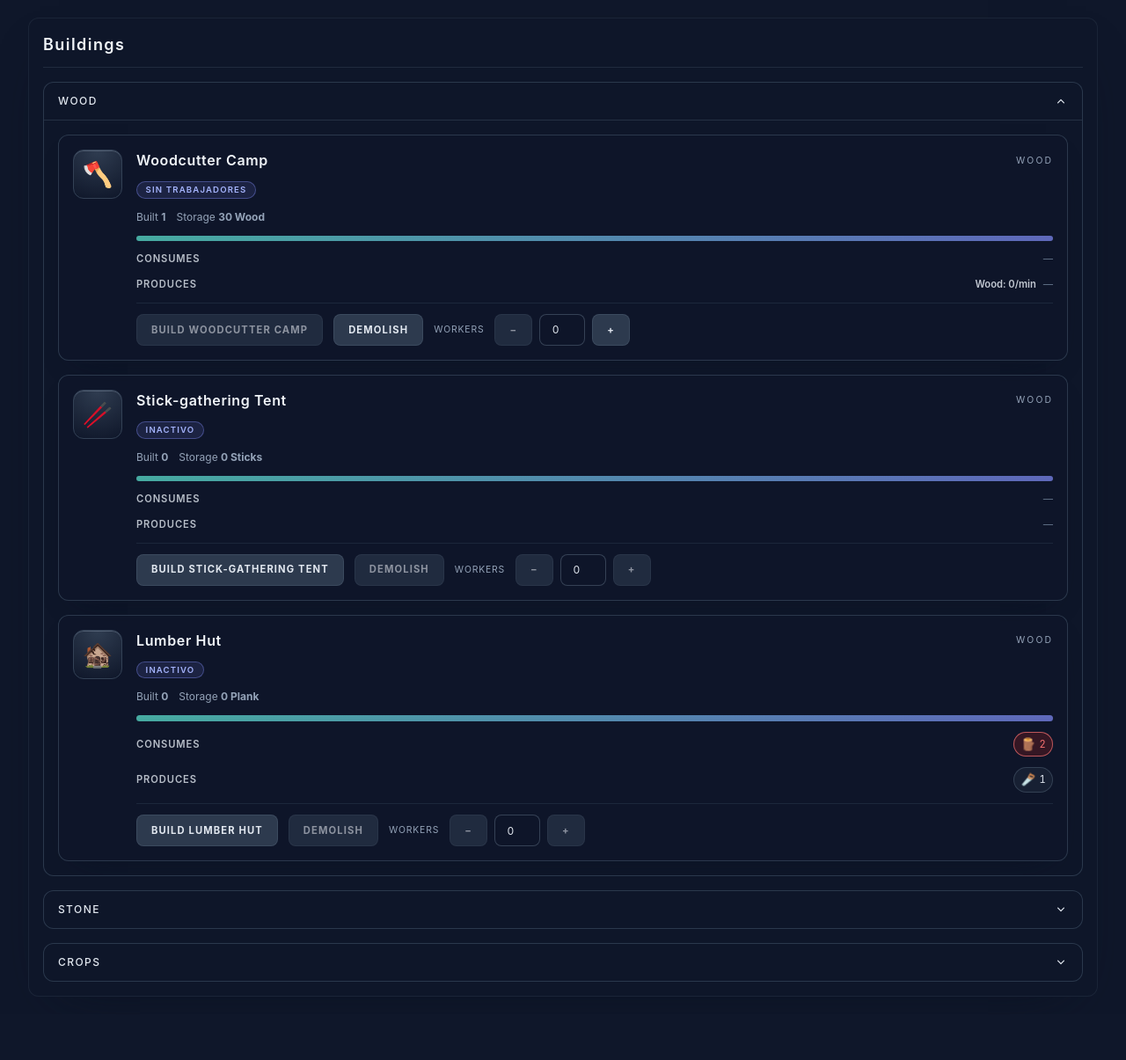
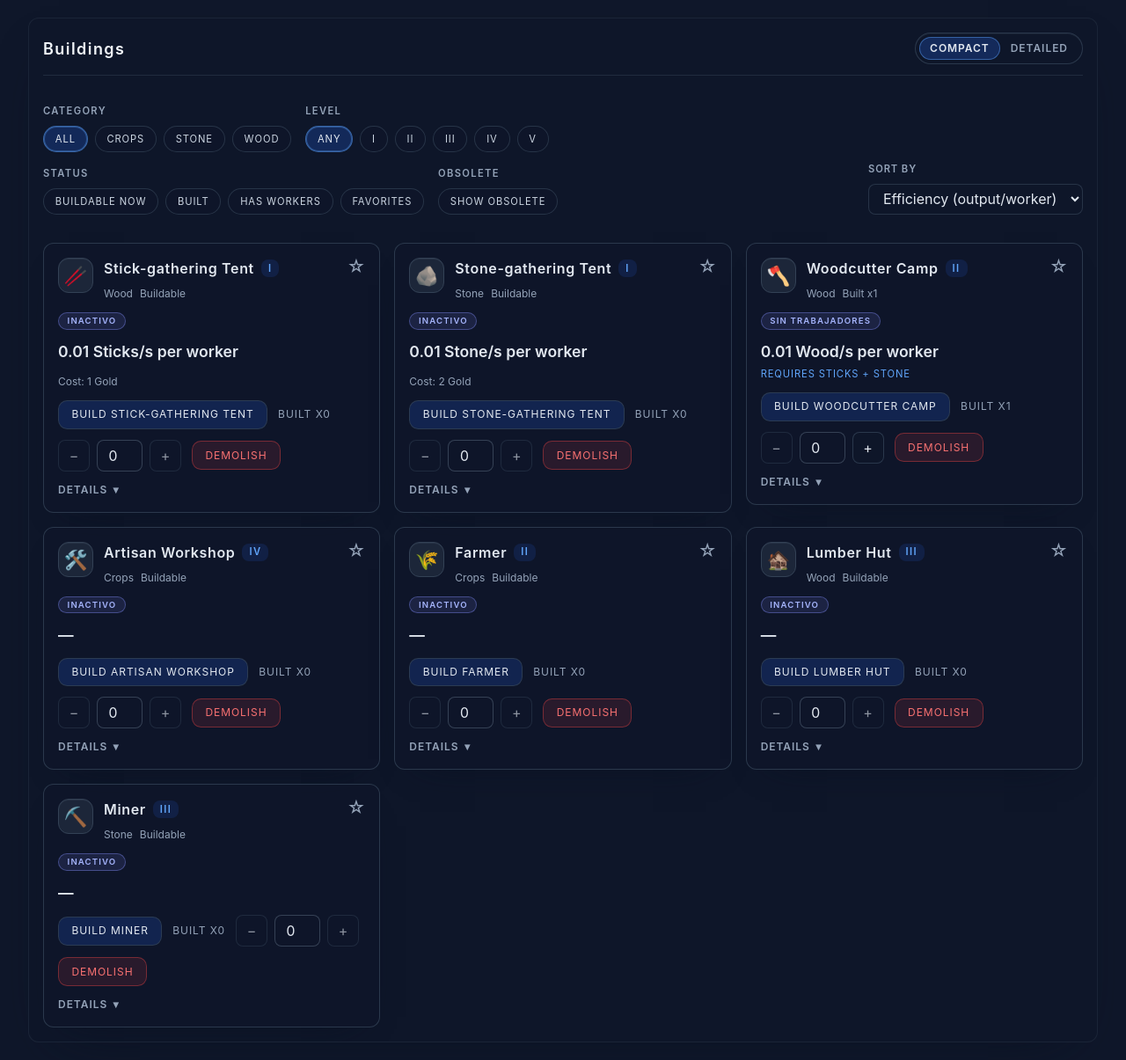
Before and after one commit to DerekSmithEstrada/kingdom, a Flask app: page / in a window 1280 px wide, after a click on "BUILDINGS". Shown: the part 299-1504 px from the top of the page at 88% size. Before the commit the page ends 1432 px from the top, so only its background shows below. Run offline with Flask 3, Linux system fonts and the light colour scheme; some libraries are stand-ins or nearby versions.

Commit message:
Refactor buildings UI with compact grid and filters

```diff
--- a/static/styles.css
+++ b/static/styles.css
@@ -119,6 +119,18 @@
 
 .view-panel[hidden] {
   display: none;
+}
+
+.sr-only {
+  position: absolute;
+  width: 1px;
+  height: 1px;
+  padding: 0;
+  margin: -1px;
+  overflow: hidden;
+  clip: rect(0, 0, 0, 0);
+  white-space: nowrap;
+  border: 0;
 }
 
 .inventory-grid {
@@ -407,35 +419,6 @@
   padding: var(--space-16);
 }
 
-.accordion.open .accordion-content {
-  display: block;
-}
-
-.accordion.open .accordion-trigger svg {
-  transform: rotate(180deg);
-}
-
-#building-accordion {
-  display: grid;
-  gap: var(--space-16);
-}
-
-#building-accordion > * {
-  margin: 0 !important;
-}
-
-.accordion-content > ul {
-  display: grid;
-  gap: var(--space-16);
-  margin: 0;
-  padding: 0;
-  list-style: none;
-}
-
-.accordion-content > ul > * {
-  margin: 0 !important;
-}
-
 #jobs-list,
 #trade-list {
   display: grid;
@@ -455,63 +438,413 @@
   margin: 0 !important;
 }
 
+.building-panel-header {
+  display: flex;
+  align-items: center;
+  justify-content: space-between;
+  gap: var(--space-16);
+  flex-wrap: wrap;
+}
+
+.density-toggle {
+  display: inline-flex;
+  border: 1px solid rgb(51 65 85 / 0.8);
+  border-radius: 9999px;
+  padding: var(--space-4);
+  background: rgb(15 23 42 / 0.75);
+  box-shadow: inset 0 1px 0 rgb(148 163 184 / 0.08);
+}
+
+.density-toggle__button {
+  appearance: none;
+  border: none;
+  background: transparent;
+  color: rgb(148 163 184);
+  padding: 0.25rem 0.75rem;
+  border-radius: 9999px;
+  font-size: 0.75rem;
+  font-weight: 600;
+  letter-spacing: 0.08em;
+  text-transform: uppercase;
+  cursor: pointer;
+  transition: background-color 0.2s ease, color 0.2s ease;
+}
+
+.density-toggle__button.is-active {
+  background: rgb(37 99 235 / 0.25);
+  color: rgb(226 232 240);
+  box-shadow: inset 0 0 0 1px rgb(96 165 250 / 0.45);
+}
+
+.building-toolbar {
+  display: flex;
+  flex-direction: column;
+  gap: var(--space-16);
+  margin-top: var(--space-16);
+}
+
+@media (min-width: 768px) {
+  .building-toolbar {
+    flex-direction: row;
+    align-items: flex-end;
+    justify-content: space-between;
+  }
+}
+
+.building-toolbar__filters {
+  display: flex;
+  flex-wrap: wrap;
+  gap: var(--space-16);
+  align-items: flex-start;
+}
+
+.filter-group {
+  display: flex;
+  flex-direction: column;
+  gap: var(--space-8);
+}
+
+.filter-group__label {
+  font-size: 0.7rem;
+  font-weight: 600;
+  letter-spacing: 0.12em;
+  text-transform: uppercase;
+  color: rgb(148 163 184);
+}
+
+.filter-group__chips {
+  display: flex;
+  flex-wrap: wrap;
+  gap: var(--space-8);
+}
+
+.filter-chip,
+.toggle-chip {
+  appearance: none;
+  border: 1px solid rgb(51 65 85 / 0.7);
+  background: rgb(15 23 42 / 0.55);
+  color: rgb(203 213 225);
+  border-radius: 9999px;
+  padding: 0.35rem 0.8rem;
+  font-size: 0.7rem;
+  letter-spacing: 0.08em;
+  text-transform: uppercase;
+  cursor: pointer;
+  transition: background-color 0.2s ease, border-color 0.2s ease,
+    color 0.2s ease, box-shadow 0.2s ease;
+}
+
+.filter-chip[aria-pressed="true"],
+.toggle-chip[aria-pressed="true"] {
+  background: rgb(37 99 235 / 0.25);
+  border-color: rgb(96 165 250 / 0.5);
+  color: rgb(226 232 240);
+  box-shadow: inset 0 0 0 1px rgb(96 165 250 / 0.35);
+}
+
+.filter-chip:hover,
+.toggle-chip:hover,
+.filter-chip:focus-visible,
+.toggle-chip:focus-visible {
+  color: rgb(226 232 240);
+  border-color: rgb(96 165 250 / 0.45);
+}
+
+.building-toolbar__sort {
+  display: flex;
+  flex-direction: column;
+  gap: var(--space-8);
+}
+
+.sort-label {
+  font-size: 0.7rem;
+  font-weight: 600;
+  letter-spacing: 0.08em;
+  text-transform: uppercase;
+  color: rgb(148 163 184);
+}
+
+.sort-select {
+  min-width: 12rem;
+  padding: 0.35rem 0.75rem;
+  border-radius: 0.5rem;
+  border: 1px solid rgb(51 65 85 / 0.7);
+  background: rgb(15 23 42 / 0.75);
+  color: rgb(226 232 240);
+}
+
+.building-grid {
+  display: grid;
+  gap: var(--space-16);
+  margin-top: var(--space-16);
+  grid-template-columns: repeat(1, minmax(0, 1fr));
+}
+
+@media (min-width: 768px) {
+  .building-grid {
+    grid-template-columns: repeat(2, minmax(0, 1fr));
+  }
+}
+
+@media (min-width: 1280px) {
+  .building-grid {
+    grid-template-columns: repeat(3, minmax(0, 1fr));
+  }
+}
+
 .building-card {
-  display: grid;
-  grid-template-columns: auto minmax(0, 1fr);
-  gap: var(--space-16);
+  display: flex;
+  flex-direction: column;
+  gap: var(--space-12);
   border-radius: var(--card-radius);
   border: 1px solid rgb(51 65 85 / 0.8);
   background: rgb(15 23 42 / 0.6);
   padding: var(--card-padding);
-  box-shadow: 0 15px 35px -25px rgb(8 15 30 / 0.8);
-  overflow: hidden;
+  box-shadow: 0 18px 40px -30px rgb(8 15 30 / 0.85);
+  min-height: 12.5rem;
+  position: relative;
+}
+
+.building-card--highlighted {
+  border-color: rgb(94 234 212 / 0.6);
+  box-shadow: 0 0 0 1px rgb(94 234 212 / 0.35),
+    0 18px 40px -30px rgb(94 234 212 / 0.4);
+}
+
+.building-card--dimmed {
+  opacity: 0.5;
+  filter: saturate(0.6);
+}
+
+.building-card--obsolete {
+  border-color: rgb(250 204 21 / 0.6);
+  box-shadow: 0 0 0 1px rgb(250 204 21 / 0.35),
+    0 18px 40px -30px rgb(250 204 21 / 0.4);
+}
+
+.building-card__header {
+  display: flex;
   align-items: flex-start;
-}
-
-.building-card--highlighted {
-  border-color: rgb(251 191 36 / 0.65);
-  box-shadow: 0 0 0 1px rgb(251 191 36 / 0.45),
-    0 22px 48px -28px rgb(251 191 36 / 0.5);
-}
-
-.building-card--dimmed {
-  opacity: 0.45;
-  filter: saturate(0.6);
-}
-
-.building-meta {
+  justify-content: space-between;
+  gap: var(--space-12);
+}
+
+.building-card__icon {
+  display: inline-flex;
+  align-items: center;
+  justify-content: center;
+  width: 2.5rem;
+  height: 2.5rem;
+  border-radius: 0.75rem;
+  background: rgb(30 41 59 / 0.9);
+  font-size: 1.35rem;
+  box-shadow: inset 0 1px 0 rgb(148 163 184 / 0.1);
+}
+
+.building-card__title {
   display: flex;
   flex-direction: column;
-  gap: var(--space-12);
-  font-size: 0.875rem;
+  gap: var(--space-8);
+  flex: 1 1 auto;
   min-width: 0;
 }
 
-.building-card .flex.items-start.justify-between.gap-2 {
-  display: flex;
-  align-items: center;
-  justify-content: space-between;
-  gap: var(--space-12);
+.building-card__name-row {
+  display: flex;
+  align-items: center;
+  gap: var(--space-8);
   flex-wrap: wrap;
-  row-gap: var(--space-8);
-  min-width: 0;
-}
-
-.building-card h3 {
+}
+
+.building-card__name {
   margin: 0;
   font-size: 1rem;
   font-weight: 600;
   letter-spacing: 0.04em;
-  white-space: nowrap;
-  overflow: hidden;
-  text-overflow: ellipsis;
-}
-
-.building-card .text-\[0\.65rem\] {
-  white-space: nowrap;
-  overflow: hidden;
-  text-overflow: ellipsis;
-  color: rgb(148 163 184);
+  color: rgb(226 232 240);
+}
+
+.building-card__level {
+  display: inline-flex;
+  align-items: center;
+  justify-content: center;
+  border-radius: 0.5rem;
+  padding: 0.1rem 0.5rem;
+  font-size: 0.7rem;
+  font-weight: 600;
+  letter-spacing: 0.12em;
+  text-transform: uppercase;
+  color: rgb(96 165 250);
+  background: rgb(37 99 235 / 0.15);
+}
+
+.building-card__subtitle {
+  display: flex;
+  flex-wrap: wrap;
+  gap: 0.5rem;
+  font-size: 0.75rem;
+  color: rgb(148 163 184);
+}
+
+.building-card__favorite {
+  appearance: none;
+  border: none;
+  background: transparent;
+  color: rgb(148 163 184);
+  font-size: 1.25rem;
+  line-height: 1;
+  cursor: pointer;
+  transition: color 0.2s ease;
+}
+
+.building-card__favorite.is-active {
+  color: rgb(250 204 21);
+}
+
+.building-card__favorite:hover,
+.building-card__favorite:focus-visible {
+  color: rgb(250 204 21);
+}
+
+.building-card__body {
+  display: flex;
+  flex-direction: column;
+  gap: var(--space-12);
+}
+
+.building-card__metric {
+  display: flex;
+  flex-direction: column;
+  gap: var(--space-4);
+}
+
+.building-card__metric-value {
+  font-size: 1.1rem;
+  font-weight: 600;
+  color: rgb(226 232 240);
+}
+
+.building-card__requirements {
+  font-size: 0.7rem;
+  color: rgb(96 165 250);
+  text-transform: uppercase;
+  letter-spacing: 0.08em;
+}
+
+.building-card__cost {
+  font-size: 0.75rem;
+  color: rgb(148 163 184);
+}
+
+.building-card__actions {
+  display: flex;
+  flex-wrap: wrap;
+  align-items: center;
+  gap: var(--space-12);
+}
+
+.building-card__build,
+.building-card__demolish {
+  appearance: none;
+  border: 1px solid rgb(51 65 85 / 0.8);
+  background: rgb(37 99 235 / 0.2);
+  color: rgb(226 232 240);
+  border-radius: 0.65rem;
+  padding: 0.4rem 0.9rem;
+  font-size: 0.75rem;
+  letter-spacing: 0.08em;
+  text-transform: uppercase;
+  cursor: pointer;
+  transition: background-color 0.2s ease, border-color 0.2s ease,
+    color 0.2s ease;
+}
+
+.building-card__demolish {
+  background: rgb(239 68 68 / 0.12);
+  border-color: rgb(239 68 68 / 0.4);
+  color: rgb(248 113 113);
+}
+
+.building-card__built {
+  font-size: 0.75rem;
+  color: rgb(148 163 184);
+  text-transform: uppercase;
+  letter-spacing: 0.08em;
+}
+
+.worker-controls {
+  display: inline-flex;
+  align-items: center;
+  gap: var(--space-8);
+}
+
+.worker-controls__button {
+  appearance: none;
+  border: 1px solid rgb(51 65 85 / 0.8);
+  background: rgb(15 23 42 / 0.7);
+  color: rgb(226 232 240);
+  border-radius: 0.5rem;
+  width: 2.25rem;
+  height: 2.25rem;
+  display: inline-flex;
+  align-items: center;
+  justify-content: center;
+  cursor: pointer;
+  transition: background-color 0.2s ease, border-color 0.2s ease;
+}
+
+.worker-controls__button:hover,
+.worker-controls__button:focus-visible {
+  border-color: rgb(96 165 250 / 0.5);
+}
+
+.worker-controls__input {
+  width: 3.25rem;
+  text-align: center;
+  font-variant-numeric: tabular-nums;
+  border-radius: 0.5rem;
+  border: 1px solid rgb(71 85 105 / 0.7);
+  background: rgb(15 23 42 / 0.6);
+  color: rgb(226 232 240);
+  padding: 0.25rem 0.3rem;
+  height: 2.25rem;
+}
+
+.building-card__details {
+  display: flex;
+  flex-direction: column;
+  gap: var(--space-12);
+}
+
+.building-card__details-toggle {
+  appearance: none;
+  border: none;
+  background: transparent;
+  color: rgb(148 163 184);
+  font-size: 0.75rem;
+  font-weight: 600;
+  letter-spacing: 0.08em;
+  text-transform: uppercase;
+  cursor: pointer;
+  display: inline-flex;
+  align-items: center;
+  gap: 0.4rem;
+}
+
+.building-card__details-panel {
+  border-top: 1px solid rgb(51 65 85 / 0.6);
+  padding-top: var(--space-12);
+  display: flex;
+  flex-direction: column;
+  gap: var(--space-12);
+}
+
+.building-card__details-panel[hidden] {
+  display: none;
+}
+
+.building-card--obsolete .building-card__metric-value {
+  color: rgb(250 204 21);
 }
 
 .building-list-item {
@@ -616,62 +949,6 @@
   gap: var(--space-12);
   font-size: 0.75rem;
   color: rgb(148 163 184);
-}
-
-.worker-group {
-  display: flex;
-  flex-direction: column;
-  align-items: flex-start;
-  gap: var(--space-8);
-  font-size: 0.75rem;
-  color: rgb(203 213 225);
-  flex: 1 1 14rem;
-  min-width: 12.5rem;
-}
-
-.worker-header {
-  display: flex;
-  align-items: center;
-  gap: var(--space-12);
-  width: 100%;
-  flex-wrap: wrap;
-}
-
-.worker-label {
-  font-size: 0.65rem;
-  letter-spacing: 0.08em;
-  text-transform: uppercase;
-  color: rgb(148 163 184);
-  white-space: nowrap;
-}
-
-.worker-controls {
-  display: inline-flex;
-  align-items: center;
-  gap: var(--space-8);
-  flex: 1 1 auto;
-}
-
-.worker-controls button {
-  min-width: 2.25rem;
-  height: 2.25rem;
-  display: inline-flex;
-  align-items: center;
-  justify-content: center;
-  padding: 0;
-}
-
-.worker-controls input {
-  width: 3.25rem;
-  text-align: center;
-  font-variant-numeric: tabular-nums;
-  border-radius: 0.5rem;
-  border: 1px solid rgb(71 85 105 / 0.7);
-  background: rgb(15 23 42 / 0.6);
-  color: rgb(226 232 240);
-  padding: 0.25rem 0.3rem;
-  min-width: 3.25rem;
-  height: 2.25rem;
 }
 
 .worker-feedback {
--- a/templates/index.html
+++ b/templates/index.html
@@ -202,46 +202,43 @@
       hidden
     >
       <section class="panel" id="buildings">
-        <div class="panel-header">
+        <div class="panel-header building-panel-header">
           <h2 class="panel-title">Buildings</h2>
+          <div class="density-toggle" id="building-density-toggle" role="group" aria-label="Density mode">
+            <button type="button" class="density-toggle__button is-active" data-density="compact">Compact</button>
+            <button type="button" class="density-toggle__button" data-density="detailed">Detailed</button>
+          </div>
         </div>
-        <div class="space-y-4" id="building-accordion">
-          <div class="accordion" data-group="wood">
-            <button class="accordion-trigger" type="button">
-              <span class="font-medium">Wood</span>
-              <svg class="h-4 w-4 transition-transform" viewBox="0 0 20 20" fill="currentColor">
-                <path fill-rule="evenodd" d="M5.23 7.21a.75.75 0 011.06.02L10 10.94l3.71-3.71a.75.75 0 111.08 1.04l-4.25 4.25a.75.75 0 01-1.06 0L5.21 8.27a.75.75 0 01.02-1.06z" clip-rule="evenodd" />
-              </svg>
-            </button>
-            <div class="accordion-content">
-              <ul class="space-y-4" data-category="wood"></ul>
+        <div class="building-toolbar" id="building-filters">
+          <div class="building-toolbar__filters">
+            <div class="filter-group">
+              <span class="filter-group__label">Category</span>
+              <div class="filter-group__chips" id="building-category-chips" role="group" aria-label="Building category"></div>
+            </div>
+            <div class="filter-group">
+              <span class="filter-group__label">Level</span>
+              <div class="filter-group__chips" id="building-level-chips" role="group" aria-label="Building level"></div>
+            </div>
+            <div class="filter-group">
+              <span class="filter-group__label">Status</span>
+              <div class="filter-group__chips" id="building-status-chips" role="group" aria-label="Building status"></div>
+            </div>
+            <div class="filter-group">
+              <span class="filter-group__label">Obsolete</span>
+              <button type="button" class="toggle-chip" id="building-obsolete-toggle" data-filter-obsolete="off" aria-pressed="false">Show obsolete</button>
             </div>
           </div>
-
-          <div class="accordion" data-group="stone">
-            <button class="accordion-trigger" type="button">
-              <span class="font-medium">Stone</span>
-              <svg class="h-4 w-4 transition-transform" viewBox="0 0 20 20" fill="currentColor">
-                <path fill-rule="evenodd" d="M5.23 7.21a.75.75 0 011.06.02L10 10.94l3.71-3.71a.75.75 0 111.08 1.04l-4.25 4.25a.75.75 0 01-1.06 0L5.21 8.27a.75.75 0 01.02-1.06z" clip-rule="evenodd" />
-              </svg>
-            </button>
-            <div class="accordion-content">
-              <ul class="space-y-4" data-category="stone"></ul>
-            </div>
-          </div>
-
-          <div class="accordion" data-group="crops">
-            <button class="accordion-trigger" type="button">
-              <span class="font-medium">Crops</span>
-              <svg class="h-4 w-4 transition-transform" viewBox="0 0 20 20" fill="currentColor">
-                <path fill-rule="evenodd" d="M5.23 7.21a.75.75 0 011.06.02L10 10.94l3.71-3.71a.75.75 0 111.08 1.04l-4.25 4.25a.75.75 0 01-1.06 0L5.21 8.27a.75.75 0 01.02-1.06z" clip-rule="evenodd" />
-              </svg>
-            </button>
-            <div class="accordion-content">
-              <ul class="space-y-4" data-category="crops"></ul>
-            </div>
+          <div class="building-toolbar__sort">
+            <label class="sort-label" for="building-sort">Sort by</label>
+            <select id="building-sort" class="sort-select">
+              <option value="efficiency">Efficiency (output/worker)</option>
+              <option value="output">Output/min (assigned)</option>
+              <option value="cost">Cost to build</option>
+              <option value="alphabetical">Alphabetical</option>
+            </select>
           </div>
         </div>
+        <div class="building-grid" id="buildings-grid" role="list"></div>
       </section>
     </section>
 
```
Also changed, not shown: core/buildings.py (+36 -6 lines), core/config.py (+16 -0 lines), static/main.js.
